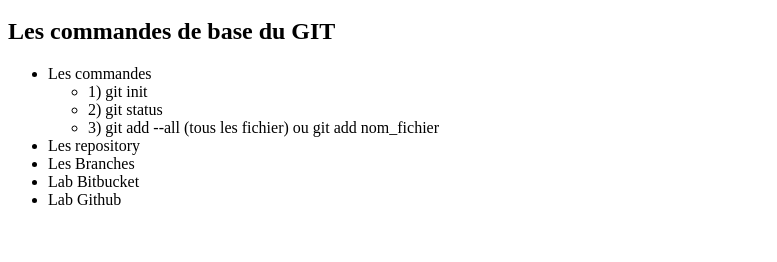
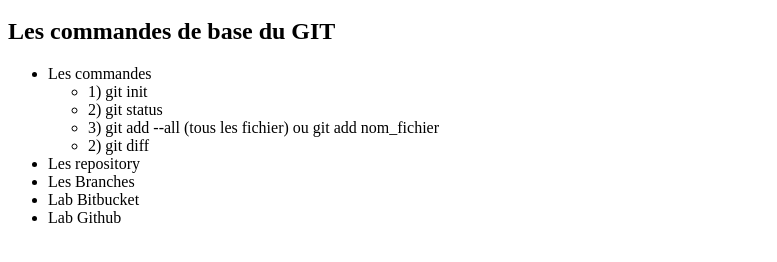
Before and after one commit to mohamed-hadjadji/labgit, a plain HTML site: page index.html in a window 1280 px wide. Shown: the part 48-310 px from the top of the page, without its empty margins (0-777 px from the left). Drawn offline with Linux system fonts and the light colour scheme.

Commit message:
deuxieme git

```diff
--- a/index.html
+++ b/index.html
@@ -15,6 +15,7 @@
             <li>1) git init</li>
             <li>2) git status</li>
             <li>3) git add --all (tous les fichier) ou git add nom_fichier</li>
+            <li>2) git diff</li>
         </ul>
 
 
```
